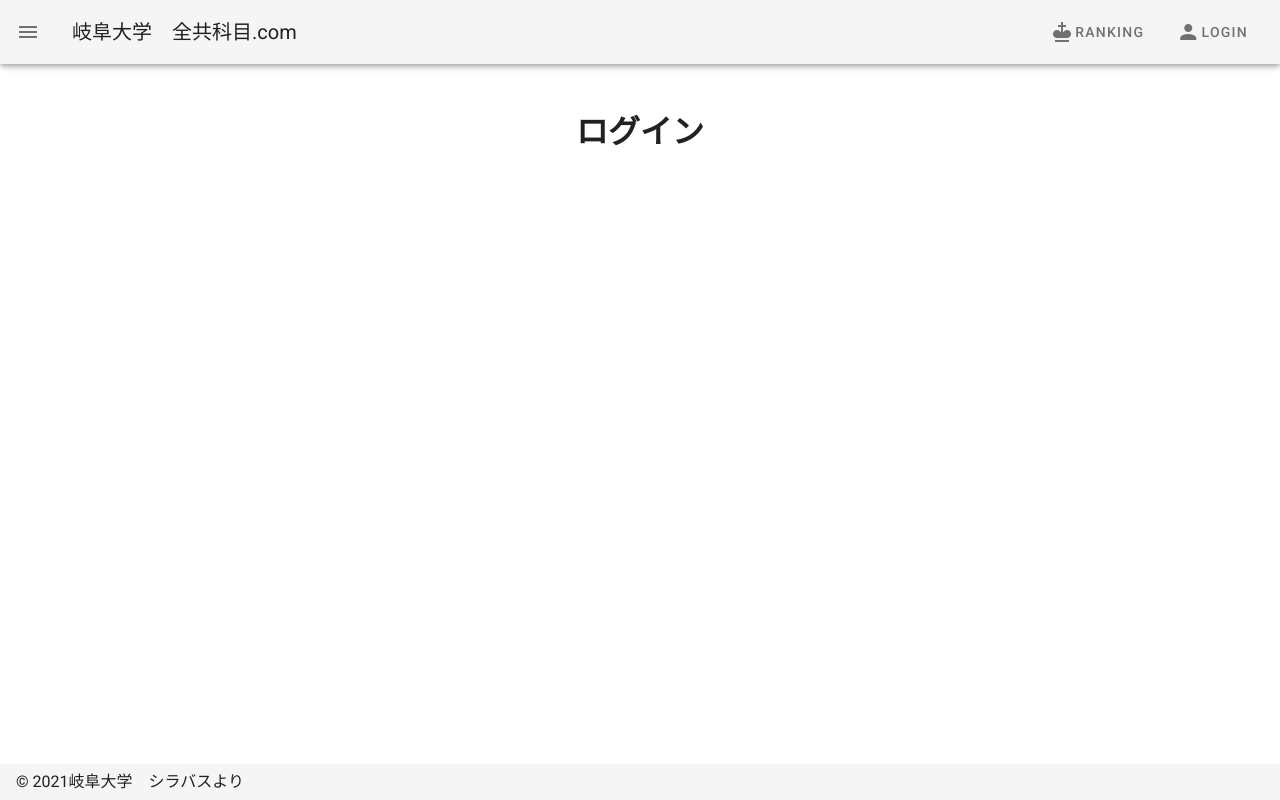
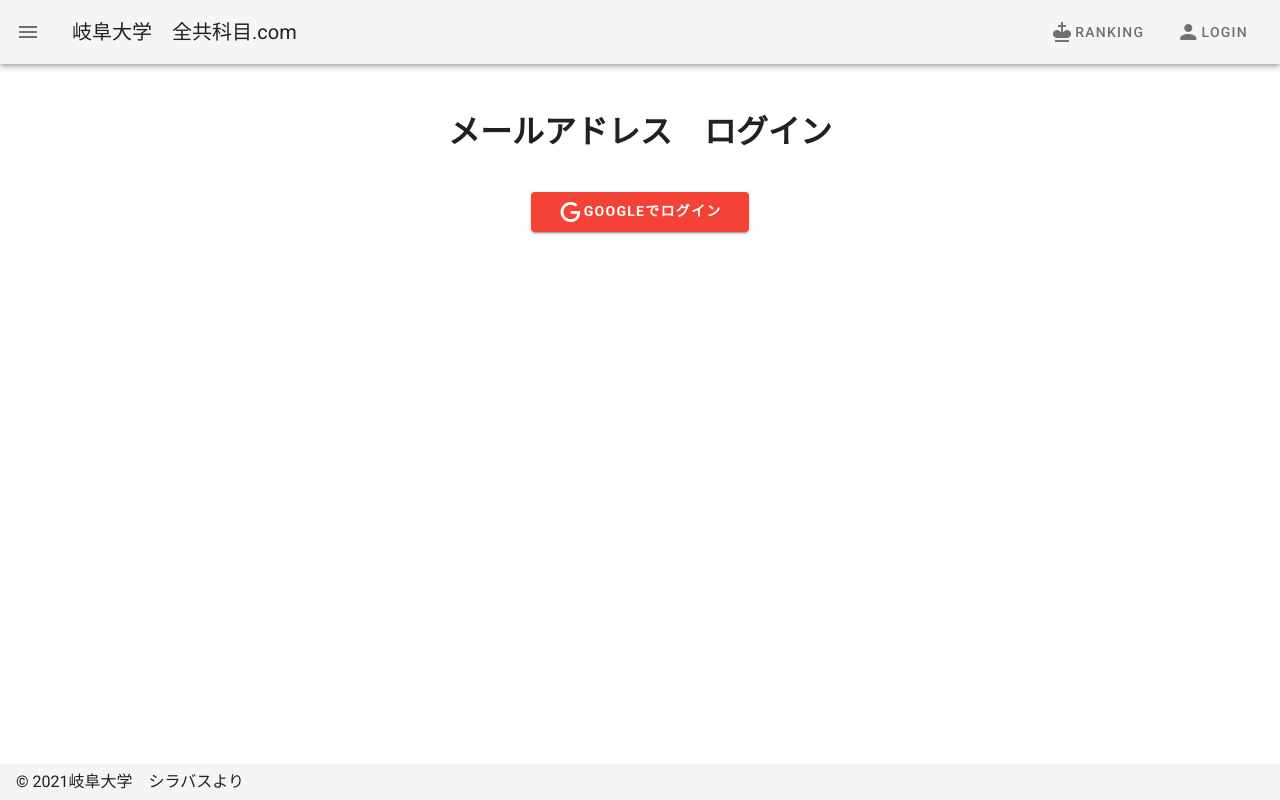
Before and after one commit to Ryosukekamimura/GifuCourseApp, a Nuxt app in the folder myapp/frontend/: page /login in a window 1280 px wide. Built offline with nearby package versions, Linux system fonts and the light colour scheme.

Commit message:
feat:🎸 Success Google Authentication

```diff
--- a/myapp/frontend/pages/login.vue
+++ b/myapp/frontend/pages/login.vue
@@ -1,7 +1,90 @@
 <template>
   <v-container>
     <div align="center" class="ma-5">
-      <h1>ログイン</h1>
+      <h1>メールアドレス　ログイン</h1>
     </div>
+
+    <div align="center" class="text-center">
+      <v-btn @click="googleAuth" color="red ma-4 pa-5">
+        <v-row class="pa-5">
+          <v-icon class="white--text">
+            mdi-google
+          </v-icon>
+          <h4 class="white--text">
+            Googleでログイン
+          </h4>
+        </v-row>
+      </v-btn>
+    </div>
+
+
+<!--    <div align="center">-->
+<!--      <p>岐阜大学のメールアドレスを入力してください</p>-->
+<!--      <v-text-field v-model="email" label="Email" placeholder="岐阜大学メールアドレス"></v-text-field>-->
+<!--      <v-btn @click="emailAuth" color="red ma-4 pa-5">-->
+<!--        <v-row class="pa-5">-->
+<!--          <v-icon class="white&#45;&#45;text">-->
+<!--            mdi-email-->
+<!--          </v-icon>-->
+<!--          <h4 class="white&#45;&#45;text">-->
+<!--            メールアドレスでログイン-->
+<!--          </h4>-->
+<!--        </v-row>-->
+<!--      </v-btn>-->
+<!--    </div>-->
   </v-container>
 </template>
+
+<script>
+  import firebase from '../src/firebaseConfig'
+
+  export default {
+    data() {
+      return {
+        email: ""
+      }
+    },
+    methods: {
+      // ** Google認証を行うときに呼び出す関数
+      googleAuth() {
+        const auth = () => {
+          return new Promise((resolve, reject) => {
+            const authUI = new firebase.auth.GoogleAuthProvider();
+            console.log('auth')
+            firebase
+              .auth()
+              .signInWithPopup(authUI)
+              .then(result => {
+                console.log(result)
+                resolve(result)
+              })
+              .catch(error => {
+                // Handle Errors here.
+                const errorCode = error.code
+                const errorMessage = error.message
+                const email = error.email
+                const credential = error.credential
+
+              })
+          })
+        }
+
+        // ** 実行する
+        Promise.resolve()
+          .then(this.setPersistence)
+          .then(auth)
+      },
+      // ** 認証状態を明示的にセットする
+      setPersistence() {
+        return new Promise(((resolve, reject) => {
+          firebase
+            .auth()
+            .setPersistence(firebase.auth.Auth.Persistence.LOCAL)
+            .then(result => {
+              resolve()
+            })
+        }))
+      }
+    }
+  }
+</script>
--- /dev/null
+++ b/myapp/frontend/src/firebaseConfig.js
@@ -0,0 +1,4 @@
+import firebase from "firebase";
+import {firebaseConfig} from "~/src/plugins/config";
+!firebase.apps.length?firebase.initializeApp(firebaseConfig):firebase.app();
+export default firebase
--- /dev/null
+++ b/myapp/frontend/src/plugins/config.js
@@ -0,0 +1,11 @@
+import firebase from "firebase";
+
+export const firebaseConfig = {
+  apiKey: "AIzaSyDAT5LbLXv_DiDVnmH6mhxo955Cn4Wy-sc",
+  authDomain: "gifucourseapp.firebaseapp.com",
+  projectId: "gifucourseapp",
+  storageBucket: "gifucourseapp.appspot.com",
+  messagingSenderId: "413669099316",
+  appId: "1:413669099316:web:de21839c3085f2ea378761",
+  measurementId: "G-6M9BG7S1NR"
+}
```
Also changed, not shown: 1 other file (tests, documents, lock files or other folders).
